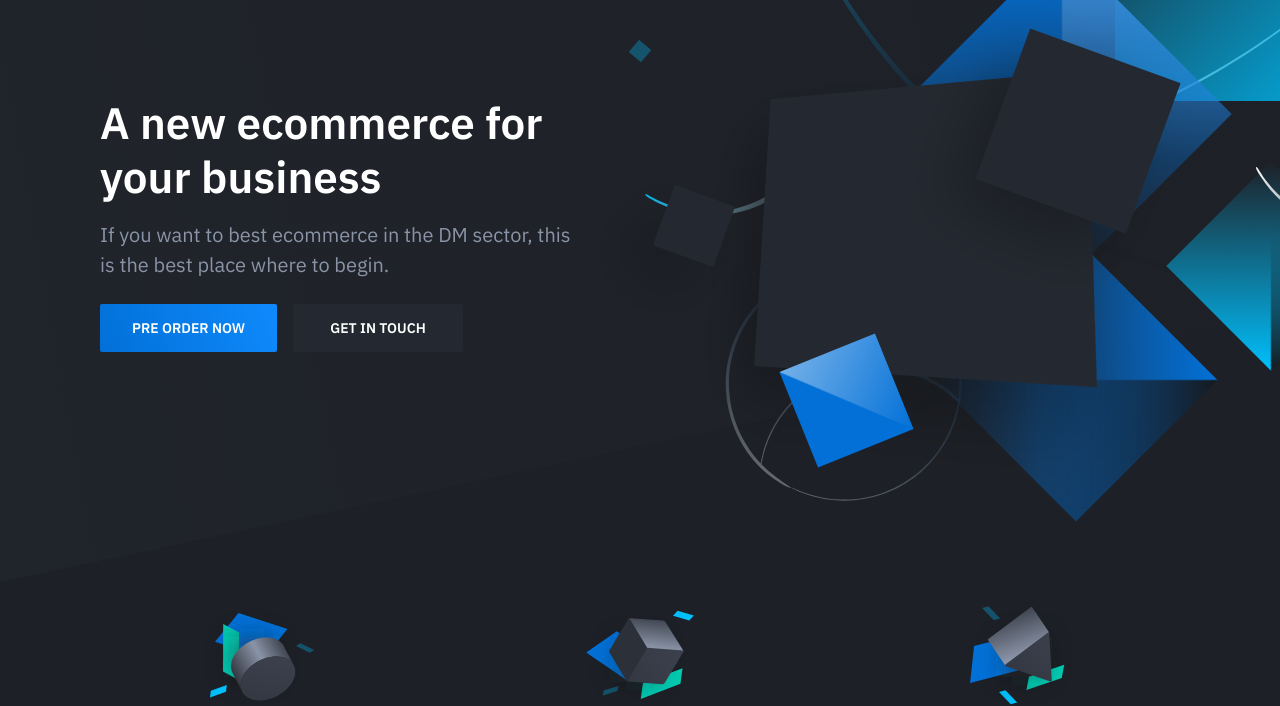
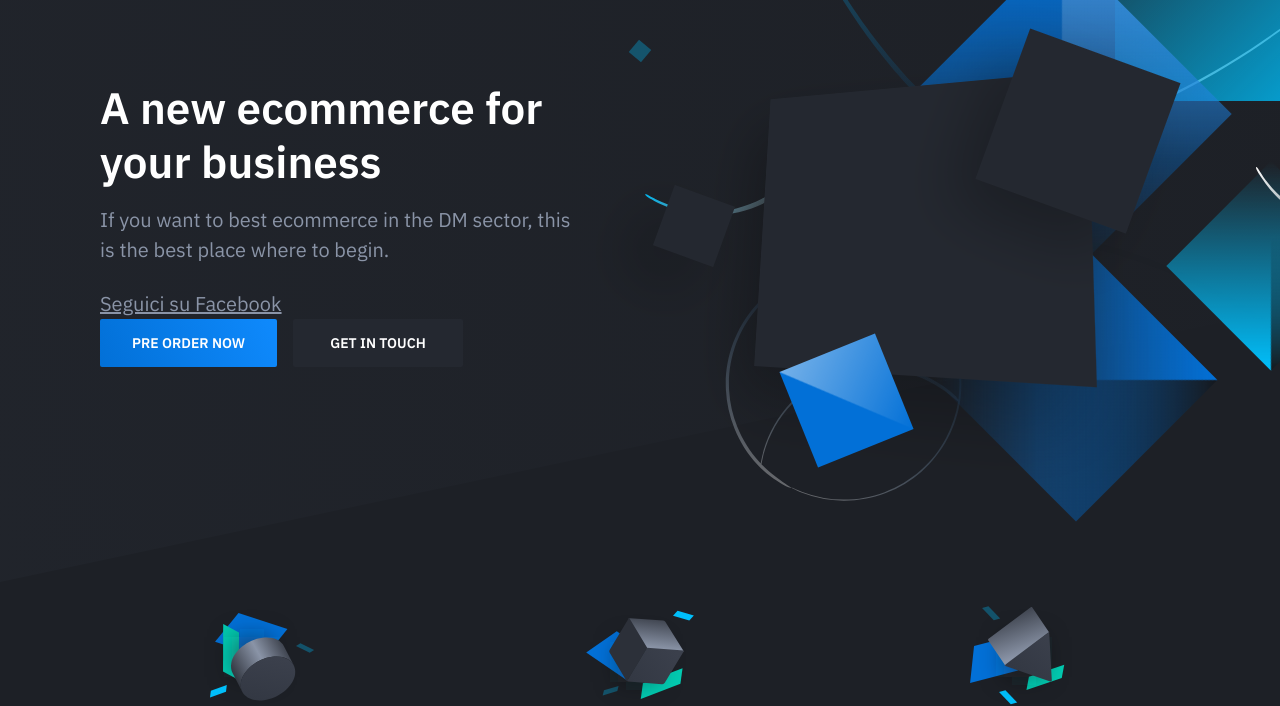
Before and after one commit to lariccia01/landing-page-DM, a plain HTML site: page index.html in a window 1280 px wide. Shown: the part 118-824 px from the top of the page. Drawn offline with nearby package versions, Linux system fonts and the light colour scheme.

Commit message:
Link di uscita Facebook

```diff
--- a/index.html
+++ b/index.html
@@ -49,6 +49,7 @@
 						<div class="hero-copy">
 	                        <h1 class="hero-title mt-0">A new ecommerce for your business</h1>
 	                        <p class="hero-paragraph">If you want to best ecommerce in the DM sector, this is the best place where to begin.</p>
+                            <a href="https://it-it.facebook.com/amazon.it/">Seguici su Facebook</a>
 	                        <div class="hero-cta"><a class="button button-primary" href="preorder.html">Pre order now</a><a class="button" href="#">Get in touch</a></div>
 						</div>
 						<div class="hero-figure anime-element">
```
